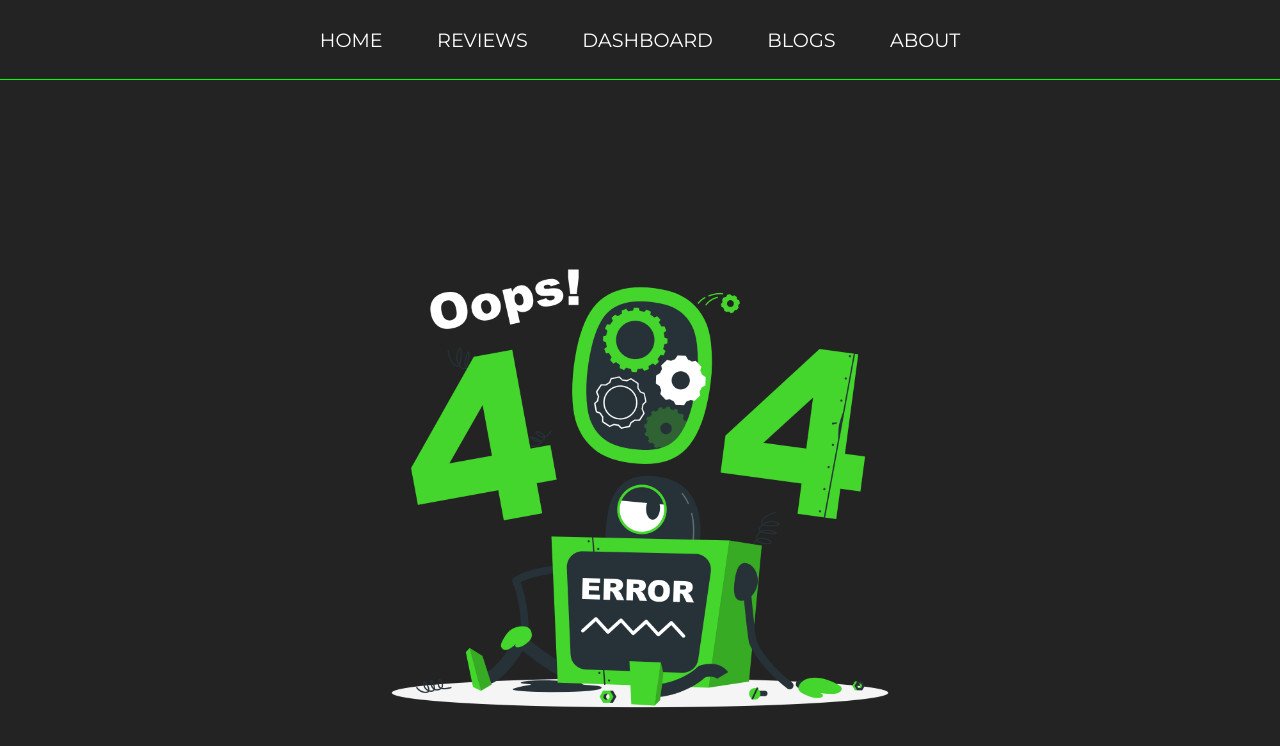
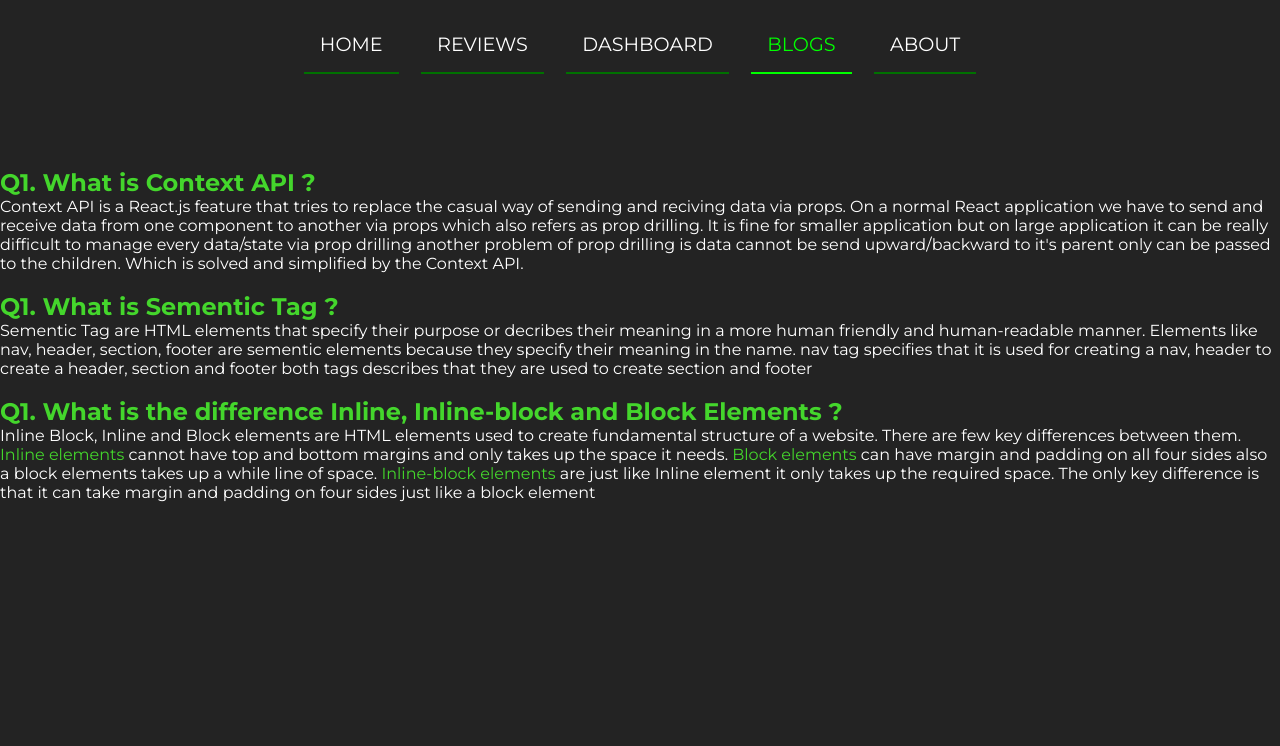
Before and after one commit to Alapottra-troj1n/razer-blade-app, a React (Create React App) app: page /blogs in a window 1280 px wide. Shown: the top 746 px of the page. Built offline with nearby package versions, Linux system fonts and the light colour scheme.

Commit message:
added blog page with Q/A

```diff
--- a/src/App.css
+++ b/src/App.css
@@ -20,3 +20,5 @@ html{
 .colored{
   color: #44D62C;
 }
+
+/* Responsiveness */
--- a/src/App.js
+++ b/src/App.js
@@ -1,5 +1,6 @@
 import { Route, Routes } from 'react-router-dom';
 import './App.css';
+import Blog from './components/Blog';
 import Dashboard from './components/Dashboard';
 import Error from './components/Error';
 import Home from './components/Home';
@@ -16,6 +17,7 @@ function App() {
         <Route path="/" element={<Home />} />
         <Route path="/reviews" element={<Reviews />} />
         <Route path="/dashboard" element={<Dashboard />} />
+        <Route path="/blogs" element={<Blog />} />
         <Route path='/*' element={<Error/>}/>
       </Routes>
     </div>
--- /dev/null
+++ b/src/components/Blog.js
@@ -0,0 +1,19 @@
+import React from 'react';
+import '../styles/Blog.css'
+
+const Blog = () => {
+    return (
+        <div className='container blog'>
+            <h2 className='colored'>Q1. What is Context API ?</h2>
+            <p>Context API is a React.js feature that tries to replace the casual way of sending and reciving data via props. On a normal React application we have to send and receive data from one component to another via props which also refers as prop drilling. It is fine for smaller application but on large application it can be really difficult to manage every data/state via prop drilling another problem of prop drilling is data cannot be send upward/backward to it's parent only can be passed to the children. Which is solved and simplified by the Context API. </p>
+            <br />
+            <h2 className='colored'>Q1. What is Sementic Tag ?</h2>
+            <p>Sementic Tag are HTML elements that specify their purpose or decribes their meaning in a more human friendly and human-readable manner. Elements like nav, header, section, footer are sementic elements because they specify their meaning in the name. nav tag specifies that it is used for creating a nav, header to create a header, section and footer both tags describes that they are used to create section and footer </p>
+            <br />
+            <h2 className='colored'>Q1. What is the difference Inline, Inline-block and Block Elements ?</h2>
+            <p>Inline Block, Inline and Block elements are HTML elements used to create fundamental structure of a website. There are few key differences between them. <span className='colored'>Inline elements</span>  cannot have top and bottom margins and only takes up the space it needs. <span className='colored'>Block elements</span> can have margin and padding on all four sides also a block elements takes up a while line of space. <span className='colored'>Inline-block elements</span> are just like Inline element it only takes up the required space. The only key difference is that it can take margin and padding on four sides just like a block element</p>
+        </div>
+    );
+};
+
+export default Blog;
--- a/src/components/Dashboard.jsx
+++ b/src/components/Dashboard.js
@@ -5,6 +5,7 @@ import {
   CartesianGrid,
   Line,
   LineChart,
+  ResponsiveContainer,
   Tooltip,
   XAxis,
   YAxis,
@@ -20,11 +21,11 @@ const Dashboard = () => {
   return (
     <div>
       <h2 className="dashboard-title">DASHBOARD</h2>
-
       <div className="container">
         <div className="chartbox">
           <div className="chart-1">
             <h2 className="chart1-title colored">Investment</h2>
+            <ResponsiveContainer width="90%" height="90%">
             <LineChart width={500} height={300} data={chartData}>
               <Line type="monotone" dataKey="investment" stroke="#44D62C" />
               <CartesianGrid stroke="#f7e7e6" />
@@ -32,11 +33,12 @@ const Dashboard = () => {
               <YAxis stroke="#f7e7e6" width={100} />
               <Tooltip dataKey="investment"></Tooltip>
             </LineChart>
+            </ResponsiveContainer>
           </div>
 
           <div className="chart-2">
             <h2 className='colored'>Total Sales</h2>
-
+            <ResponsiveContainer width="90%" height="90%">
               <AreaChart
                 width={500}
                 height={300}
@@ -54,6 +56,7 @@ const Dashboard = () => {
                   fill="#b8f7ad"
                 />
               </AreaChart>
+              </ResponsiveContainer>
 
           </div>
         </div>
--- a/src/components/Nav.js
+++ b/src/components/Nav.js
@@ -1,16 +1,16 @@
 import React from 'react';
-import { Link } from 'react-router-dom';
+import { Link, NavLink } from 'react-router-dom';
 import '../styles/Nav.css'
 
 const Nav = () => {
     return (
         <nav>
             <ul className="nav-links">
-                    <li><Link className="nav-link" to='/'>HOME</Link> </li>
-                    <li><Link className="nav-link" to='/reviews'>REVIEWS</Link> </li>
-                    <li><Link className="nav-link" to='/dashboard'>DASHBOARD</Link> </li>
-                    <li><Link className="nav-link" to='/blogs'>BLOGS</Link> </li>
-                    <li><Link className="nav-link" to='/about'>ABOUT</Link> </li>
+                    <li><NavLink activeClassName="active" className="nav-link" to='/'>HOME</NavLink> </li>
+                    <li><NavLink activeClassName="active" className="nav-link" to='/reviews'>REVIEWS</NavLink> </li>
+                    <li><NavLink activeClassName="active" className="nav-link" to='/dashboard'>DASHBOARD</NavLink> </li>
+                    <li><NavLink activeClassName="active" className="nav-link" to='/blogs'>BLOGS</NavLink> </li>
+                    <li><NavLink activeClassName="active" className="nav-link" to='/about'>ABOUT</NavLink> </li>
             </ul>
         </nav>
     );
--- /dev/null
+++ b/src/styles/Blog.css
@@ -0,0 +1,3 @@
+.blog{
+    margin-top: 5rem;
+}
--- a/src/styles/Dashboard.css
+++ b/src/styles/Dashboard.css
@@ -7,6 +7,7 @@
     letter-spacing: 2px;
 }
 
+
 .chart1-title{
     margin-bottom: .5rem;
     font-weight: 600;
@@ -15,3 +16,9 @@
     display: grid;
     grid-template-columns: repeat(2, 1fr);
 }
+
+@media screen and (max-width: 768px) {
+    .chartbox{
+        grid-template-columns: repeat(1,1fr)
+    }
+}
--- a/src/styles/Home.css
+++ b/src/styles/Home.css
@@ -9,7 +9,7 @@
     text-align: right;
 }
 .laptop-container img{
-    width: 50rem;
+    width: 100%;
 }
 .headline h4{
     font-size: 1.3rem;
@@ -20,15 +20,15 @@
     font-size: 3rem;
     font-weight: 600;
     letter-spacing: .5rem;
-    white-space: nowrap;
+
 }
 .tagline{
-    font-size: 1.5rem;
+    font-size: 1.4rem;
     font-weight: 600;
     margin-top: .5rem;
     margin-bottom: .7rem;
-    letter-spacing: .4rem;
-    white-space: nowrap;
+    letter-spacing: .2rem;
+
 }
 .hero-details{
     font-size: 1rem;
@@ -82,3 +82,42 @@
 .see-more-reviews-btn:hover .see-more-reviews-link{
     color: white;
 }
+
+
+
+@media screen and (max-width: 768px) {
+
+    .laptop-container{
+        text-align: center;
+    }
+
+    .title{
+        font-size: 2rem;
+        text-align: center;
+    }
+    .tagline{
+        font-size: 1rem;
+        text-align:center;
+
+    }
+    .headline h4{
+        text-align: center;
+        font-size: 1rem;
+    }
+
+    .hero-details{
+        font-size: .8rem;
+    }
+    .hero-section{
+        height: 100%;
+        display:flex;
+        flex-direction: column-reverse;
+    }
+    .home-reviews{
+        grid-template-columns: repeat(1,1fr);
+    }
+    .review-title{
+        margin-top: 2rem;
+    }
+
+  }
--- a/src/styles/Nav.css
+++ b/src/styles/Nav.css
@@ -1,9 +1,5 @@
 nav{
-    height: 80px;
-    display: flex;
-    align-items: center;
-    justify-content: center;
-    border-bottom: .5px solid #00FF00;
+    padding: 2rem 0;
 }
 
 .nav-links{
@@ -15,6 +11,7 @@ nav{
     font-weight: 500;
 }
 .nav-link{
+    border-bottom: 2px solid #007100;
     color: white;
     padding: 1rem;
     margin: 0 .7rem;
@@ -26,3 +23,26 @@ nav{
     color:  #00FF00;
     transition: 300ms ease-in;
 }
+.active{
+    border-bottom: 2px solid #00FF00;
+    color:#00FF00;
+}
+
+@media screen and (max-width: 768px) {
+    .nav-links{
+        display: flex;
+        flex-direction: column;
+        justify-content: space-between;
+
+    }
+    .nav-link{
+        border-bottom: none;
+
+
+    }
+    .nav-links li{
+        margin: 1rem 0;
+    }
+
+
+  }
--- a/src/styles/Reviews.css
+++ b/src/styles/Reviews.css
@@ -17,3 +17,10 @@
     grid-template-columns: repeat(3,1fr);
     gap: 2rem;
 }
+@media screen and (max-width: 768px) {
+    .main-reviews-container{
+        grid-template-columns: repeat(1,1fr)
+    }
+
+
+  }
```
Also changed, not shown: src/custom-hooks/useChartData.js (renamed from src/custom-hooks/useChartData.jsx).
